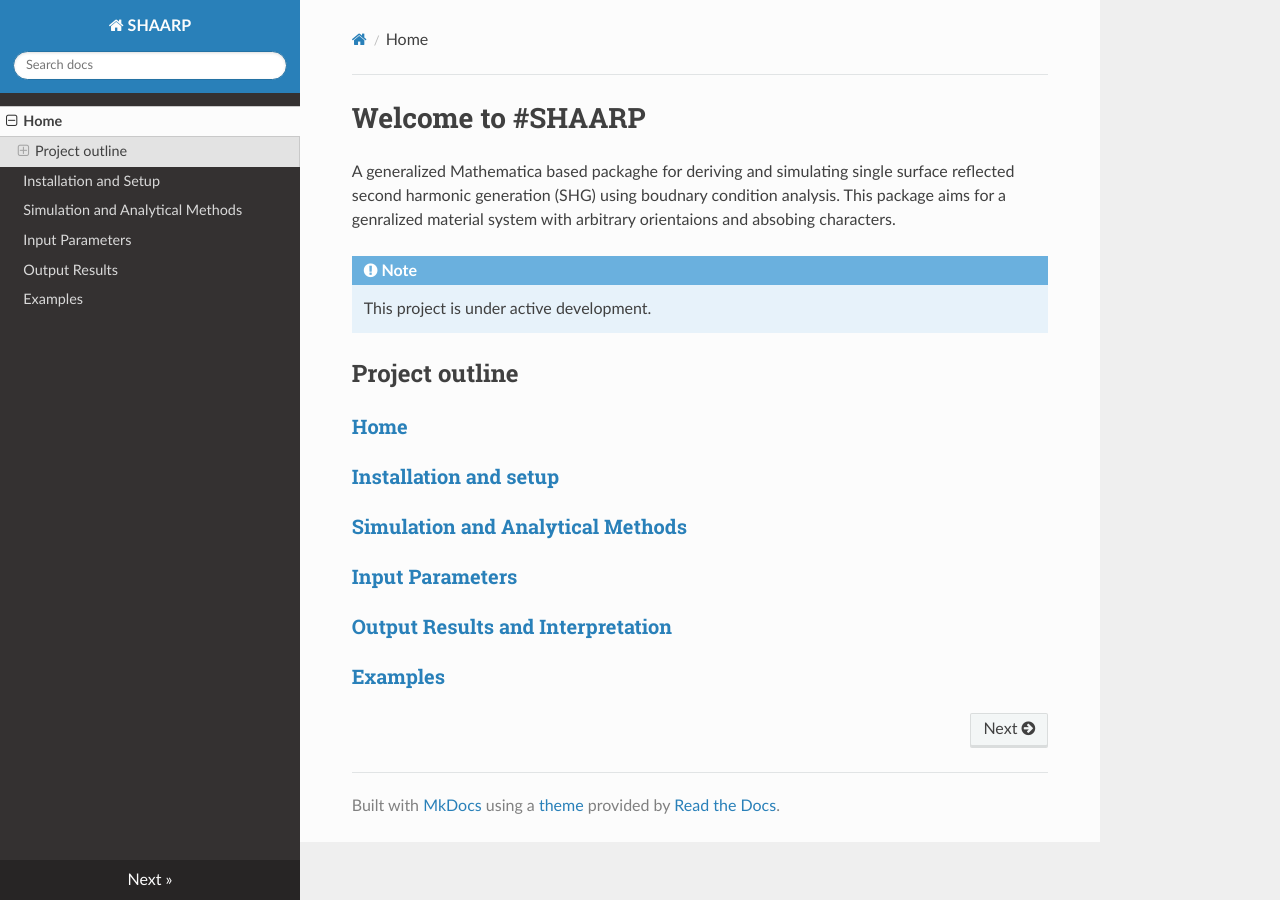
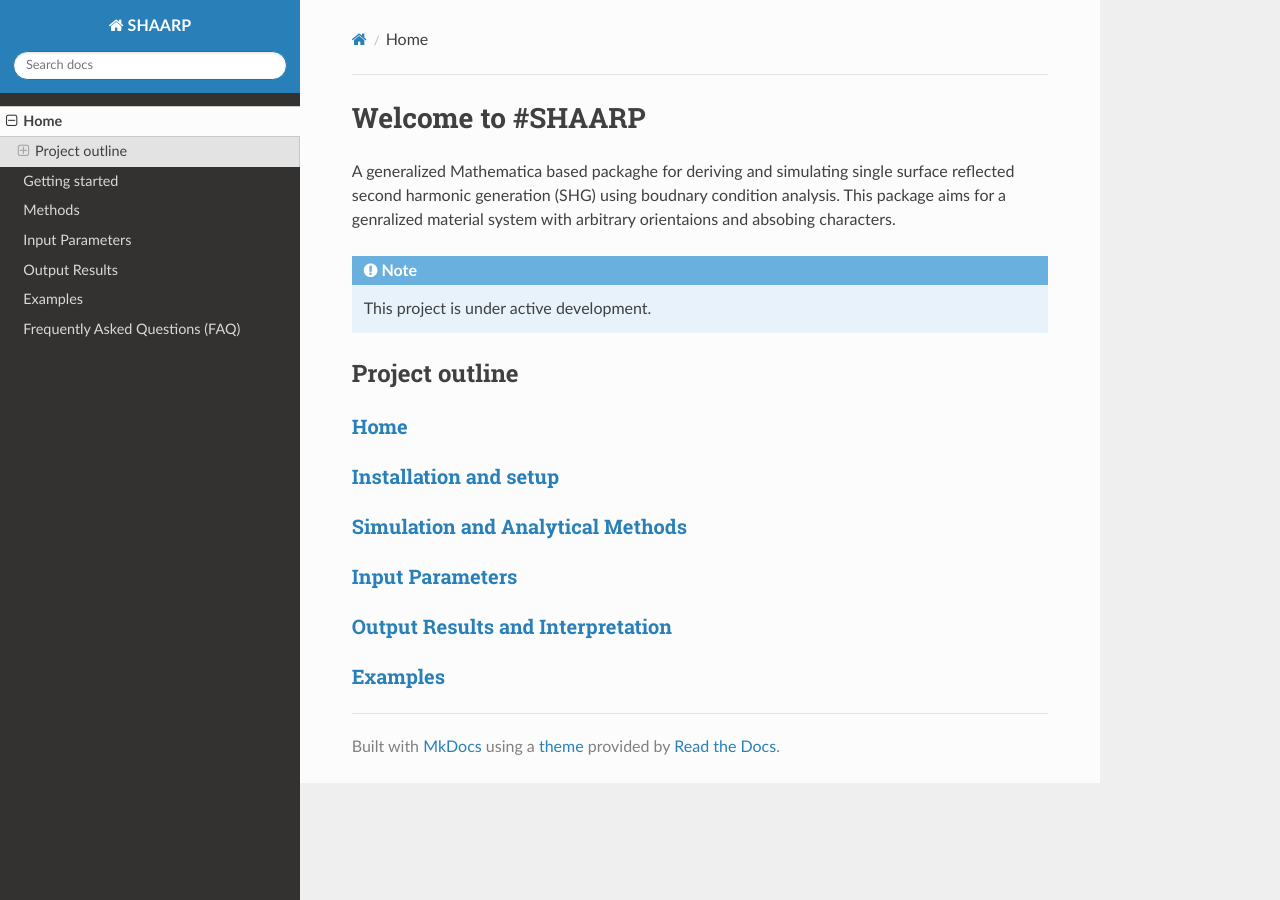
Before and after one commit to Rui-Zu/SHAARP, an MkDocs documentation site: the page built from docs/index.md, in a window 1280 px wide. Built offline with MkDocs 1.6.1, drawn with Linux system fonts in a browser that asks for light colours; nearby versions of some CDN libraries.

Commit message:
Add files via upload

```diff
--- a/mkdocs.yml
+++ b/mkdocs.yml
@@ -15,10 +15,11 @@ extra_javascript:
 
 nav:
     - Home: index.md
-    - Installation and Setup: 1_install.md
-    - Simulation and Analytical Methods: 2_methods.md
-    - Input Parameters: 3_input.md
-    - Output Results: 4_output.md
-    - Examples: 5_examples.md
+    - Getting started: install.md
+    - Methods: methods.md
+    - Input Parameters: input.md
+    - Output Results: output.md
+    - Examples: examples.md
+    - Frequently Asked Questions (FAQ): FAQ.md
 
 theme: readthedocs
```
